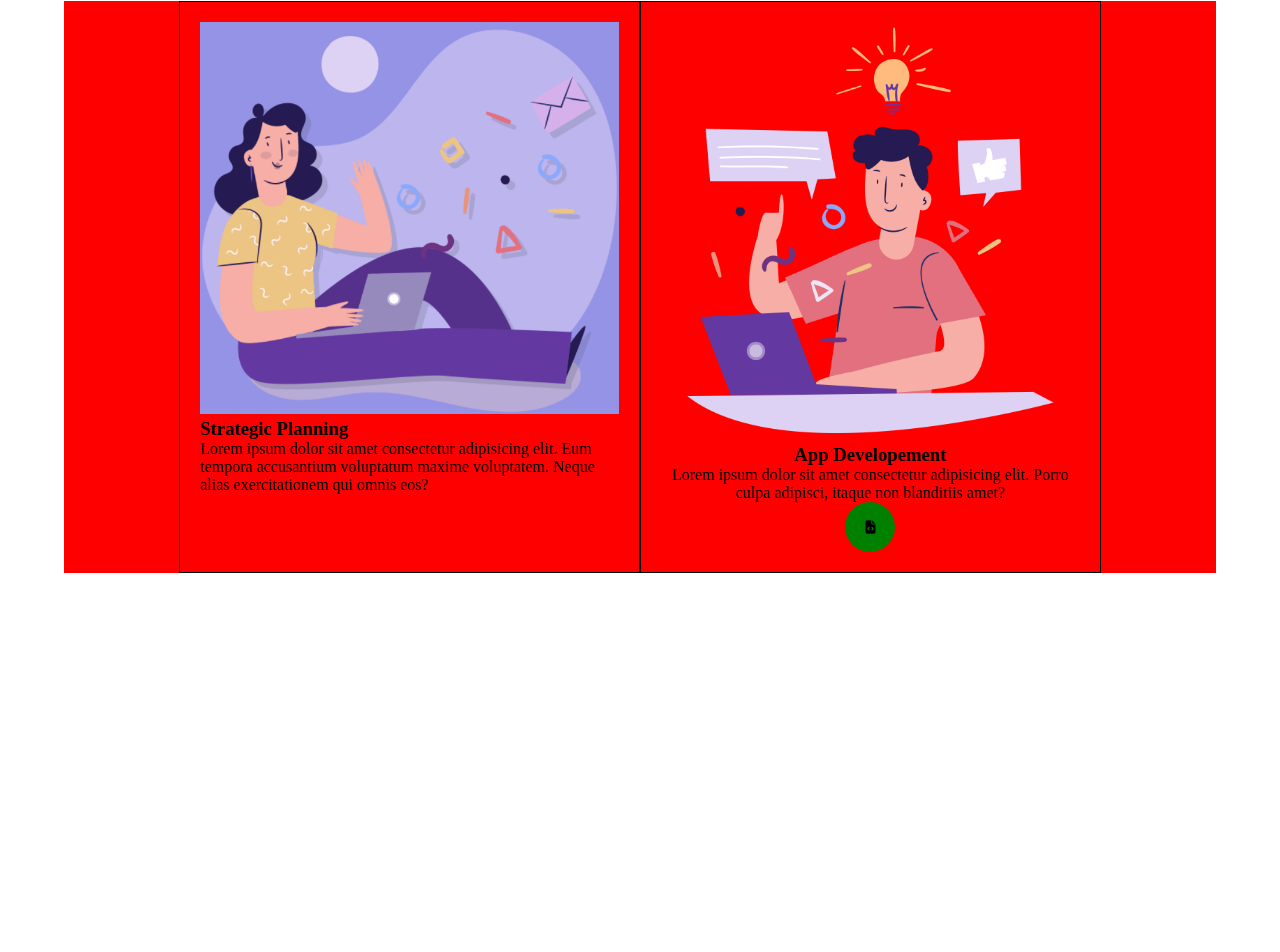
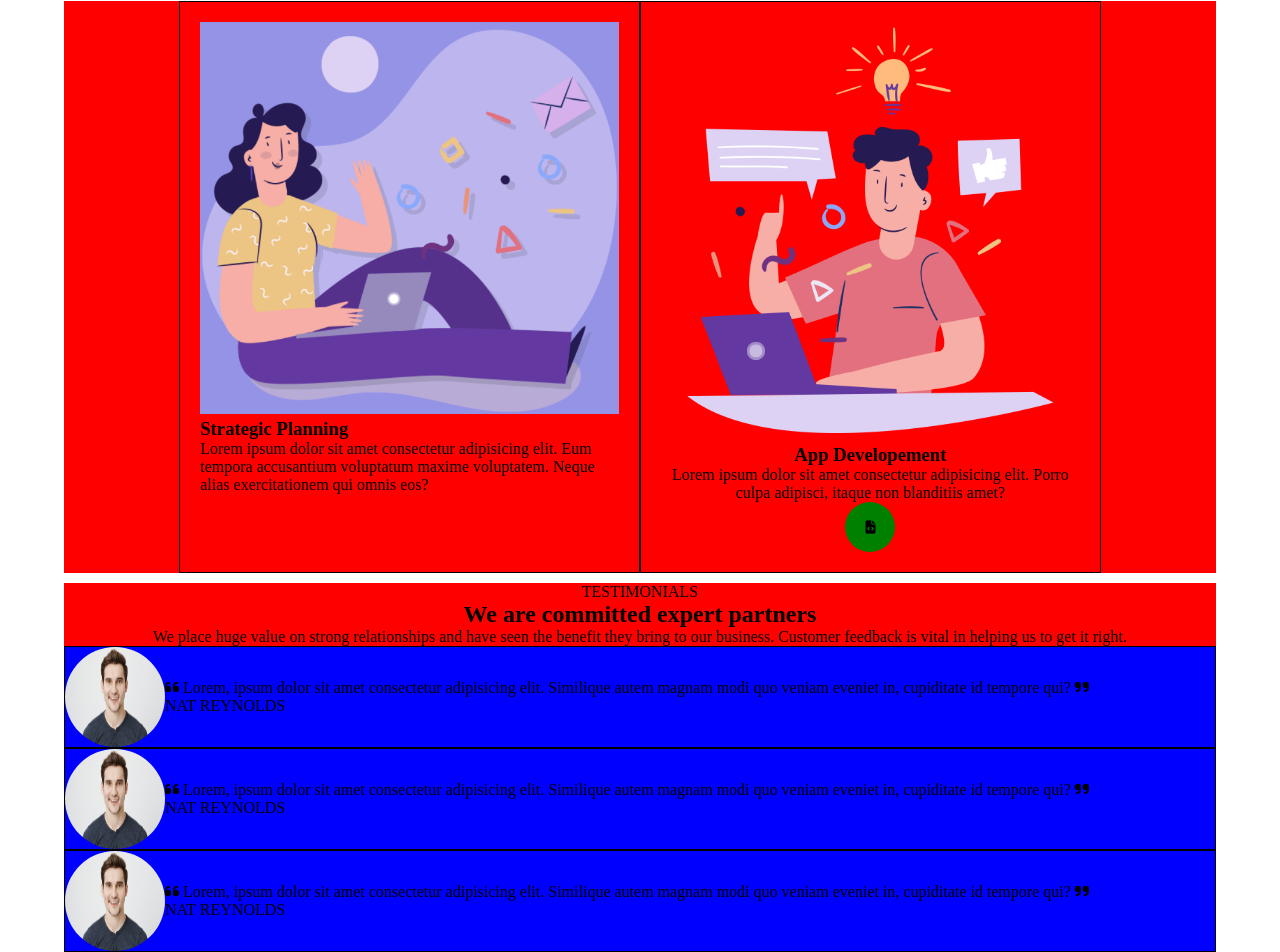
Before and after one commit to RiccardoVoltolina/htmlcss-responsive-layout, a plain HTML site: page index.html in a window 1280 px wide. Shown: the part 728-1680 px from the top of the page. Before the commit the page ends 1301 px from the top, so only its background shows below. Drawn offline with Linux system fonts and the light colour scheme.

Commit message:
add testimonial partner section

```diff
--- a/index.html
+++ b/index.html
@@ -100,6 +100,49 @@
             </div>
         </section>
 
+        <!-- end strategic planning section -->
+
+        <!-- start testimonial partners section -->
+
+        <section>
+            <div class="main_container">
+                <div class="tx-center">
+                    <span>TESTIMONIALS</span>
+                    <h2>We are committed expert partners</h2>
+                    <p>We place huge value on strong relationships and have seen the benefit they bring to our business. Customer feedback is vital in helping us to get it right.</p>
+                </div>
+                    <div class="bio_avatar d-flex align_center">
+                        <img src="./img/testimonial1.jpg" alt="">
+                        <div class="text_avatar">
+                            <p>
+                                <i class="fa-solid fa-quote-left"></i> Lorem, ipsum dolor sit amet consectetur adipisicing elit. Similique autem magnam modi quo veniam eveniet in, cupiditate id tempore qui? <i class="fa-solid fa-quote-right"></i>
+                                <div>NAT REYNOLDS</div>
+                            </p>
+                        </div>
+                    </div>
+
+                    <div class="bio_avatar d-flex align_center">
+                        <img src="./img/testimonial1.jpg" alt="">
+                        <div class="text_avatar">
+                            <p>
+                                <i class="fa-solid fa-quote-left"></i> Lorem, ipsum dolor sit amet consectetur adipisicing elit. Similique autem magnam modi quo veniam eveniet in, cupiditate id tempore qui? <i class="fa-solid fa-quote-right"></i>
+                                <div>NAT REYNOLDS</div>
+                            </p>
+                        </div>
+                    </div>
+
+                    <div class="bio_avatar d-flex align_center">
+                        <img src="./img/testimonial1.jpg" alt="">
+                        <div class="text_avatar">
+                            <p>
+                                <i class="fa-solid fa-quote-left"></i> Lorem, ipsum dolor sit amet consectetur adipisicing elit. Similique autem magnam modi quo veniam eveniet in, cupiditate id tempore qui? <i class="fa-solid fa-quote-right"></i>
+                                <div>NAT REYNOLDS</div>
+                            </p>
+                        </div>
+                    </div>
+            </div>
+        </section>
+
     </main>
 
     <footer>
--- a/style/style.css
+++ b/style/style.css
@@ -14,6 +14,11 @@
 }
 
 .debug .card_bottom, .card_top, .row_strategic {
+    border: 1px solid black;
+}
+
+.debug .bio_avatar {
+    background-color: blue;
     border: 1px solid black;
 }
 
@@ -148,6 +153,15 @@ section {
     height: 50px;
 }
 
+ /* testimonial partner section */
+
+ .bio_avatar img {
+    height: 100px;
+    aspect-ratio: 1;
+    border-radius: 50%;
+ }
+
+
 /* 480px display rules */
 
 @media screen and (max-width:480px) {
@@ -191,6 +205,13 @@ section {
     .row_strategic {
         width: 100%;
     }
+    /* testimonial partner section */
+
+    .bio_avatar {
+        text-align: center;
+        flex-direction: column;
+    }
+
 }
 
 /* 768px display rules */
@@ -220,4 +241,5 @@ section {
     .row_strategic {
         width: 100%;
     }
+     /* testimonial partner section */
 }
```
